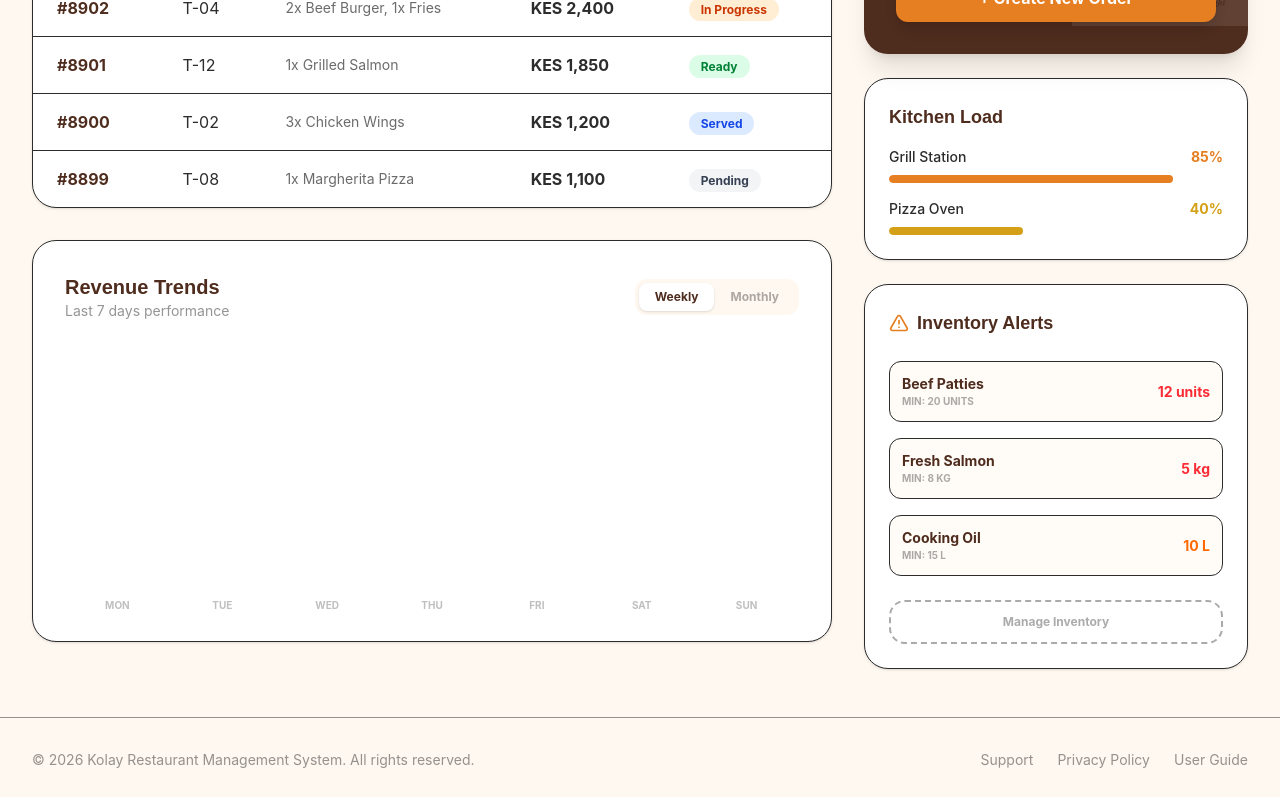
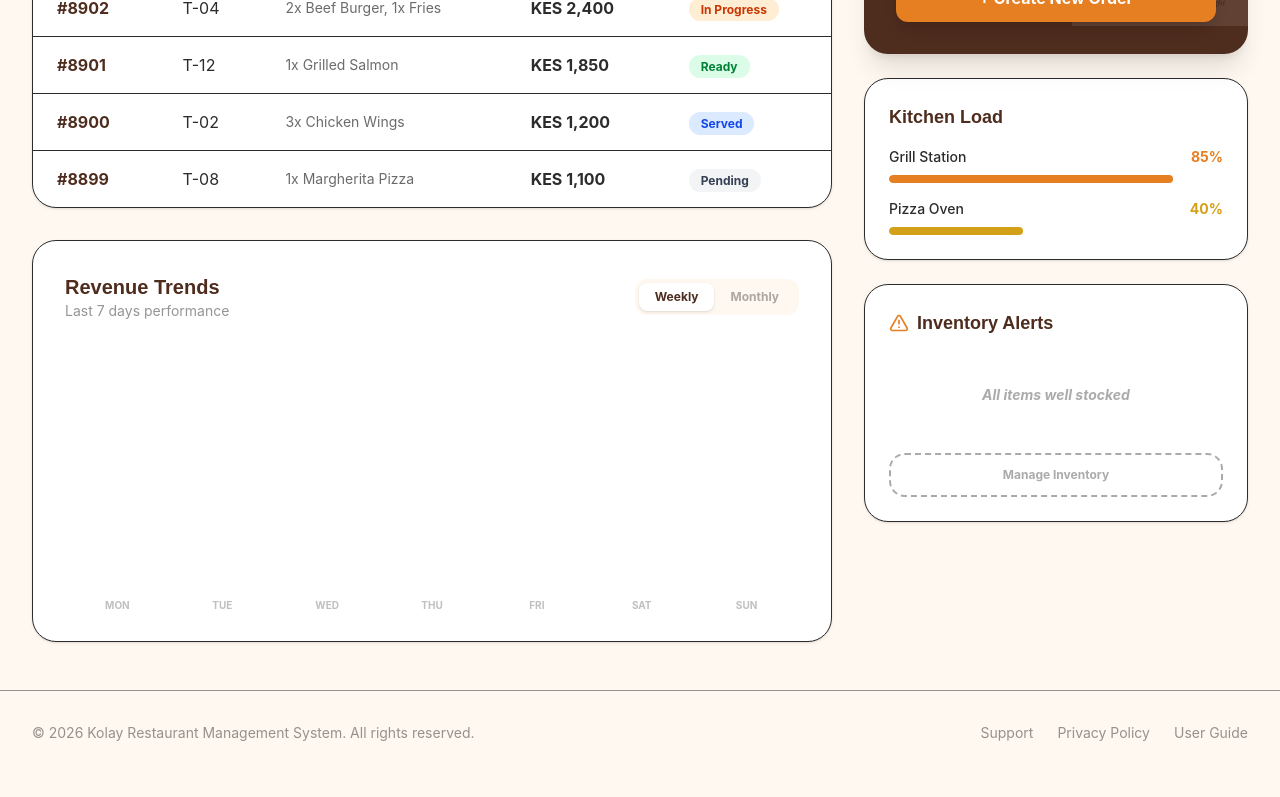
Before and after one commit to Fidelkyalo/Kolay-Restaurant, a React app in the folder web/: page /dashboard in a window 1280 px wide. Shown: the part 602-1399 px from the top of the page. After the commit the page ends 1377 px from the top, so only its background shows below. Built offline with nearby package versions, Linux system fonts and the light colour scheme; the HTML template or start-up script is replaced by a standard one.

Commit message:
Fix: Real-time inventory alerts on Dashboard and fixed duplicated exports

```diff
--- a/web/src/pages/Dashboard.jsx
+++ b/web/src/pages/Dashboard.jsx
@@ -4,6 +4,12 @@ import { Link, useNavigate } from 'react-router-dom';
 
 function Dashboard() {
     const [viewMode, setViewMode] = useState('Weekly');
+    const [inventory] = useState(() => {
+        const saved = localStorage.getItem('kolay_inventory');
+        return saved ? JSON.parse(saved) : [];
+    });
+
+    const alerts = inventory.filter(item => item.status === 'LOW' || item.status === 'OUT');
 
     const chartData = {
         Weekly: {
@@ -57,7 +63,7 @@ function Dashboard() {
                         { label: 'Total Revenue', value: 'KES 45,280', icon: '💰', trend: '+12.5%', color: 'border-l-secondary', path: '/dashboard' },
                         { label: 'Active Orders', value: '24', icon: '📝', trend: '8 pending', color: 'border-l-accent', path: '/pos' },
                         { label: 'Total Customers', value: '1,204', icon: '👥', trend: '+48 today', color: 'border-l-primary', path: '/dashboard' },
-                        { label: 'Stock Alerts', value: '3 Items', icon: '⚠️', trend: 'Refill needed', color: 'border-l-red-500', path: '/inventory' },
+                        { label: 'Stock Alerts', value: `${alerts.length} Items`, icon: '⚠️', trend: alerts.length > 0 ? 'Refill needed' : 'All good', color: 'border-l-red-500', path: '/inventory' },
                     ].map((stat, i) => (
                         <Link key={i} to={stat.path} className={`bg-white p-6 rounded-2xl shadow-sm border-l-4 ${stat.color} hover:shadow-md transition-shadow cursor-pointer block`}>
                             <div className="flex justify-between items-start mb-4">
@@ -200,19 +206,21 @@ function Dashboard() {
                                 <h3 className="text-lg font-bold text-primary">Inventory Alerts</h3>
                             </div>
                             <div className="space-y-4">
-                                {[
-                                    { name: 'Beef Patties', current: '12 units', threshold: '20 units', color: 'text-red-500' },
-                                    { name: 'Fresh Salmon', current: '5 kg', threshold: '8 kg', color: 'text-red-500' },
-                                    { name: 'Cooking Oil', current: '10 L', threshold: '15 L', color: 'text-orange-500' },
-                                ].map((item, i) => (
+                                {alerts.length > 0 ? alerts.map((item, i) => (
                                     <div key={i} className="flex justify-between items-center p-3 bg-bg-cream/50 rounded-xl border border-cream/30">
                                         <div>
                                             <p className="font-bold text-sm text-primary">{item.name}</p>
-                                            <p className="text-[10px] text-charcoal/40 uppercase font-bold">Min: {item.threshold}</p>
+                                            <p className="text-[10px] text-charcoal/40 uppercase font-bold">Current: {item.stock} {item.unit}</p>
                                         </div>
-                                        <span className={`font-bold text-sm ${item.color}`}>{item.current}</span>
+                                        <span className={`font-bold text-xs px-2 py-1 rounded-lg ${item.status === 'OUT' ? 'bg-red-100 text-red-600' : 'bg-orange-100 text-orange-600'}`}>
+                                            {item.status === 'OUT' ? 'OUT' : 'LOW'}
+                                        </span>
                                     </div>
-                                ))}
+                                )) : (
+                                    <div className="text-center py-6">
+                                        <p className="text-sm text-charcoal/40 font-bold italic">All items well stocked</p>
+                                    </div>
+                                )}
                             </div>
                             <Link to="/inventory" className="w-full mt-6 py-3 border-2 border-dashed border-cream rounded-2xl text-xs font-bold text-charcoal/40 hover:text-secondary hover:border-secondary/50 transition-all flex items-center justify-center">
                                 Manage Inventory
```
